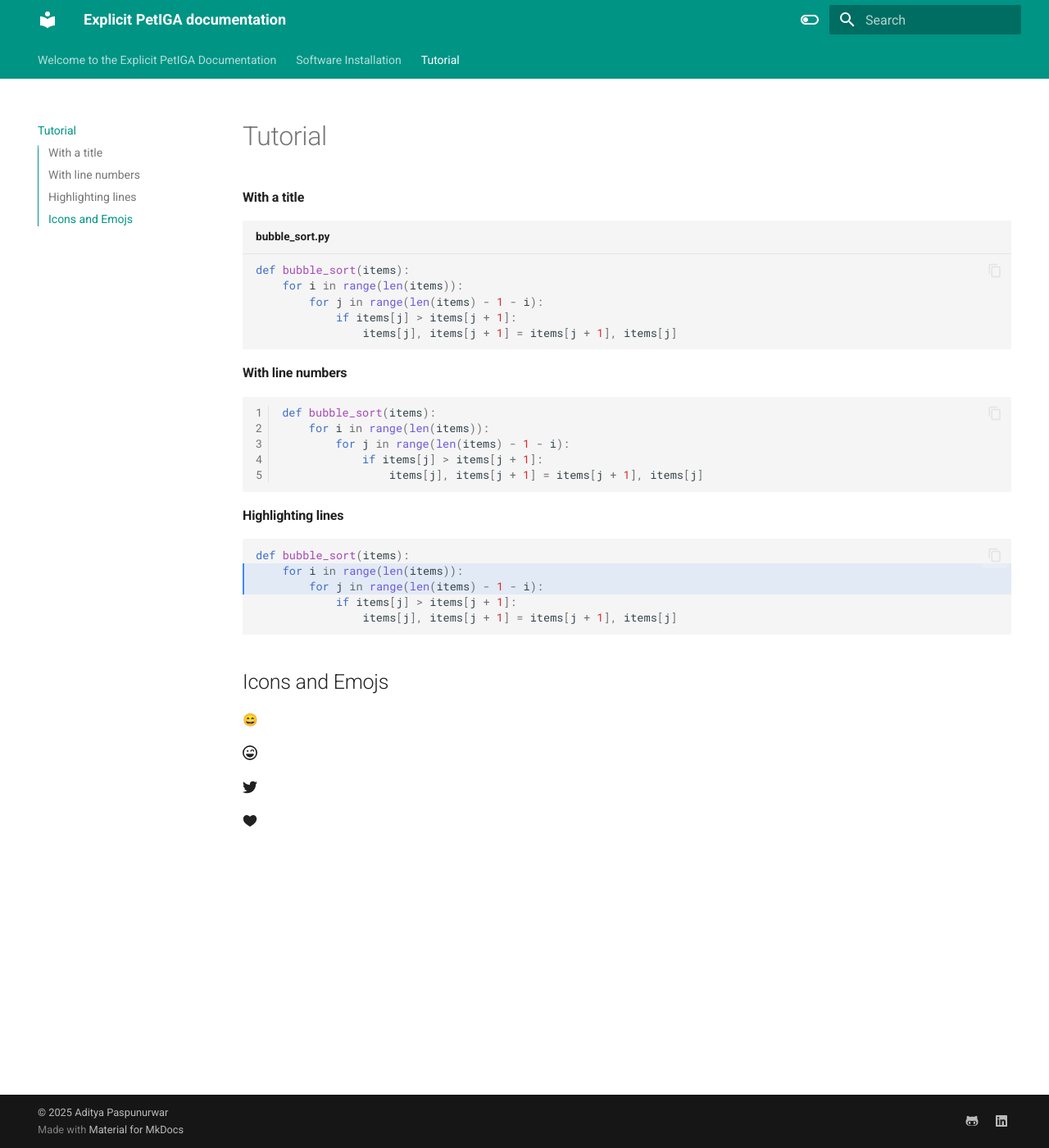
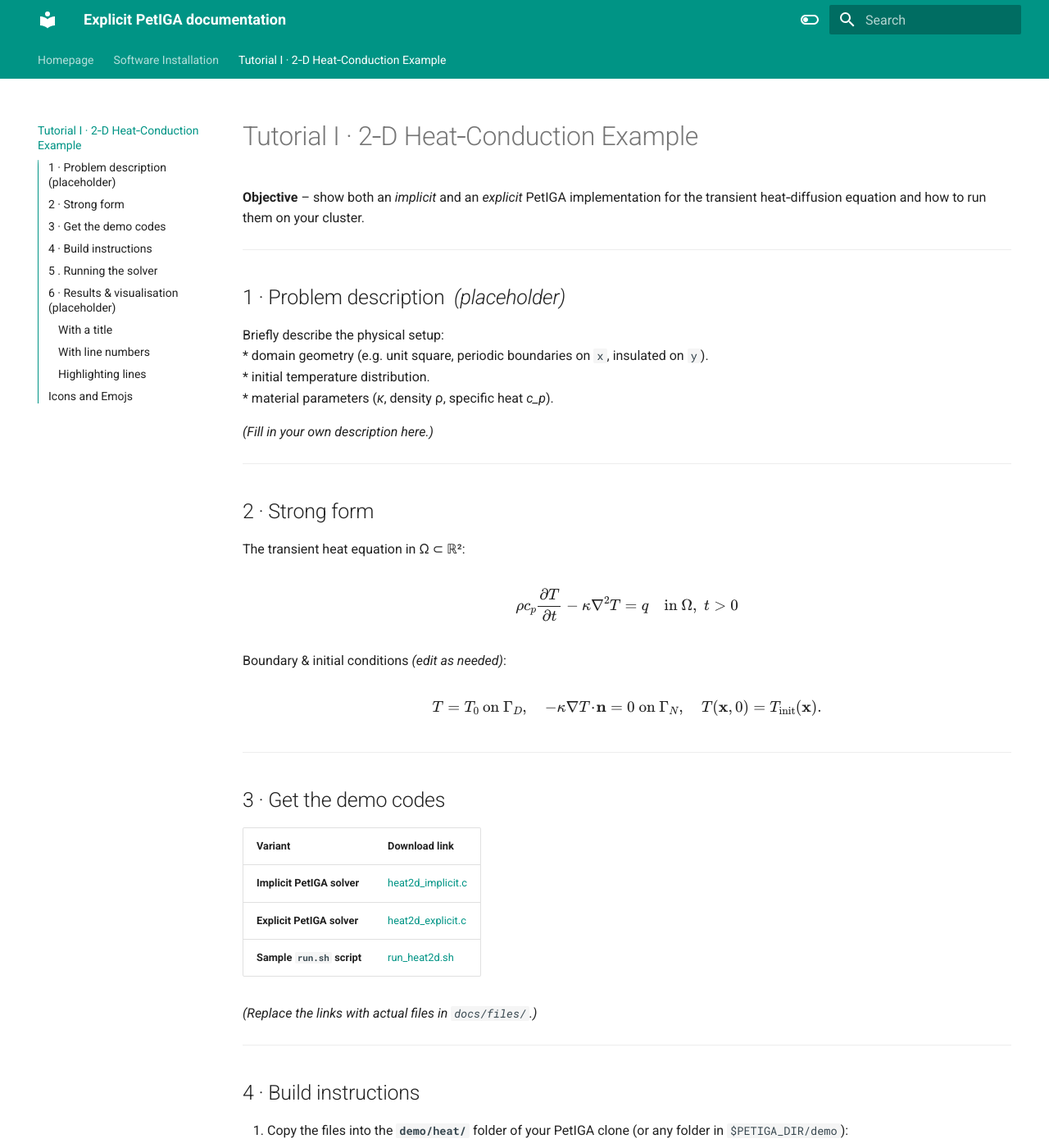
Before and after one commit to Aditya0809/Documentation, an MkDocs documentation site: the page built from docs/tutorial.md, in a window 1280 px wide and 1400 px high. Shown: the whole window at 82% size. Built offline with MkDocs 1.6.1 and Material for MkDocs 9.7.7, drawn with Linux system fonts in a browser that asks for light colours; emoji names are drawn with the system emoji font; some of the changed text lies outside the part shown.

Commit message:
tutorial1

````diff
--- a/docs/index.md
+++ b/docs/index.md
@@ -1,4 +1,4 @@
-# Welcome to the Explicit PetIGA Documentation
+# Homepage
 
 [PetIGA](https://github.com/dalcinl/PetIGA) extends the [PETSc](https://petsc.org/release/) toolkit by adding NURBS‐based isogeometric discretisation and automated form integration.  With it you can build 2‑D and 3‑D solvers—linear or nonlinear, steady or transient—without writing domain‑decomposition, MPI halo‑exchange, or low‑level assembly code.  The major aim while using PetIGA is to code the residual (or right‑hand side in explicit cases) and, if needed, the Jacobian at each Gauss point; PetIGA and PETSc handles everything else.
 
--- a/docs/tutorial.md
+++ b/docs/tutorial.md
@@ -1,4 +1,123 @@
-# Tutorial
+# Tutorial I · 2‑D Heat‑Conduction Example
+
+**Objective** – show both an *implicit* and an *explicit* PetIGA implementation for the transient heat‑diffusion equation and how to run them on your cluster.
+
+---
+
+## 1 · Problem description  *(placeholder)*
+
+Briefly describe the physical setup:
+* domain geometry (e.g. unit square, periodic boundaries on `x`, insulated on `y`).
+* initial temperature distribution.
+* material parameters (*κ*, density ρ, specific heat *c_p*).
+
+*(Fill in your own description here.)*
+
+---
+
+## 2 · Strong form
+
+The transient heat equation in Ω ⊂ ℝ²:
+
+\[
+\rho c_p \frac{\partial T}{\partial t} - \kappa\nabla^{2}T = q
+\quad\text{in } \Omega,\; t>0
+\]
+
+Boundary & initial conditions *(edit as needed)*:
+
+\[
+T = T_0 \text{ on } \Gamma_D,
+\quad
+-\kappa\nabla T\!\cdot\!\mathbf n = 0 \text{ on } \Gamma_N,
+\quad
+T(\mathbf x,0)=T_\mathrm{init}(\mathbf x).
+\]
+
+---
+
+## 3 · Get the demo codes
+
+| Variant | Download link |
+|---------|---------------|
+| **Implicit PetIGA solver** | [heat2d\_implicit.c](files/heat2d_implicit.c) |
+| **Explicit PetIGA solver** | [heat2d\_explicit.c](files/heat2d_explicit.c) |
+| **Sample `run.sh` script** | [run\_heat2d.sh](files/run_heat2d.sh) |
+
+*(Replace the links with actual files in `docs/files/`.)*
+
+---
+
+## 4 · Build instructions
+
+1. Copy the files into the **`demo/heat/`** folder of your PetIGA clone (or any folder in `$PETIGA_DIR/demo`):
+
+   ```bash
+        cp heat2d_*.c  $PETIGA_DIR/demo/heat/
+        cp run_heat2d.sh $PETIGA_DIR/demo/heat/
+        cd $PETIGA_DIR/demo/heat
+   ```
+
+2. Compile:
+
+    ```bash
+        # Pick one; or build both
+        make heat2d_implicit
+        make heat2d_explicit
+    ```
+
+## 5 . Running the solver
+
+Edit `run_heat2d.sh` to uit your cluster queue (Slurm, PBS, etc)
+
+Key options you migh change:
+
+| Option        | Meaning                                 | Default |
+|---------------|-----------------------------------------|---------|
+| `-N`          | number of elements per side             | 32      |
+| `-p`          | polynomial degree                       | 2       |
+| `-ts_type`    | time‑stepping scheme (`euler`, `rk3`, `theta`, …) | `euler` (explicit build) |
+| `-ts_dt`      | time step                               | 1e‑4    |
+| `-ts_max_time`| final simulation time                   | 0.5     |
+
+**Example run on 4 MPI ranks**
+
+```bash
+mpirun -np 4 ./heat2d_explicit \
+       -N 64          \
+       -ts_dt 2e-4    \
+       -ts_max_time 1.0
+# add extra flags if needed, e.g. -iga_view or solver tolerances
+```
+
+
+
+## 6 · Results & visualisation *(placeholder)*
+
+**Expected output files**
+
+* `heat2d0000.dat`, `heat2d0100.dat`, … (PetIGA binary snapshots)
+* Energy / time monitor printed to **stdout**
+
+```python
+from igakit.io  import PetIGA
+from igakit.plot import plt
+
+# load snapshot number 5000 (edit as needed)
+xyz, T = PetIGA().read("heat2d0500.dat")
+
+plt.contourf(xyz, T)   # filled contour of temperature
+plt.colorbar(label="Temperature")
+plt.title("2‑D Heat‑Conduction – step 5000")
+plt.show()
+```
+
+
+
+
+
+
+
 
 
 #### With a title
````
Also changed, not shown: docs/installation.md (+6 -4 lines).
